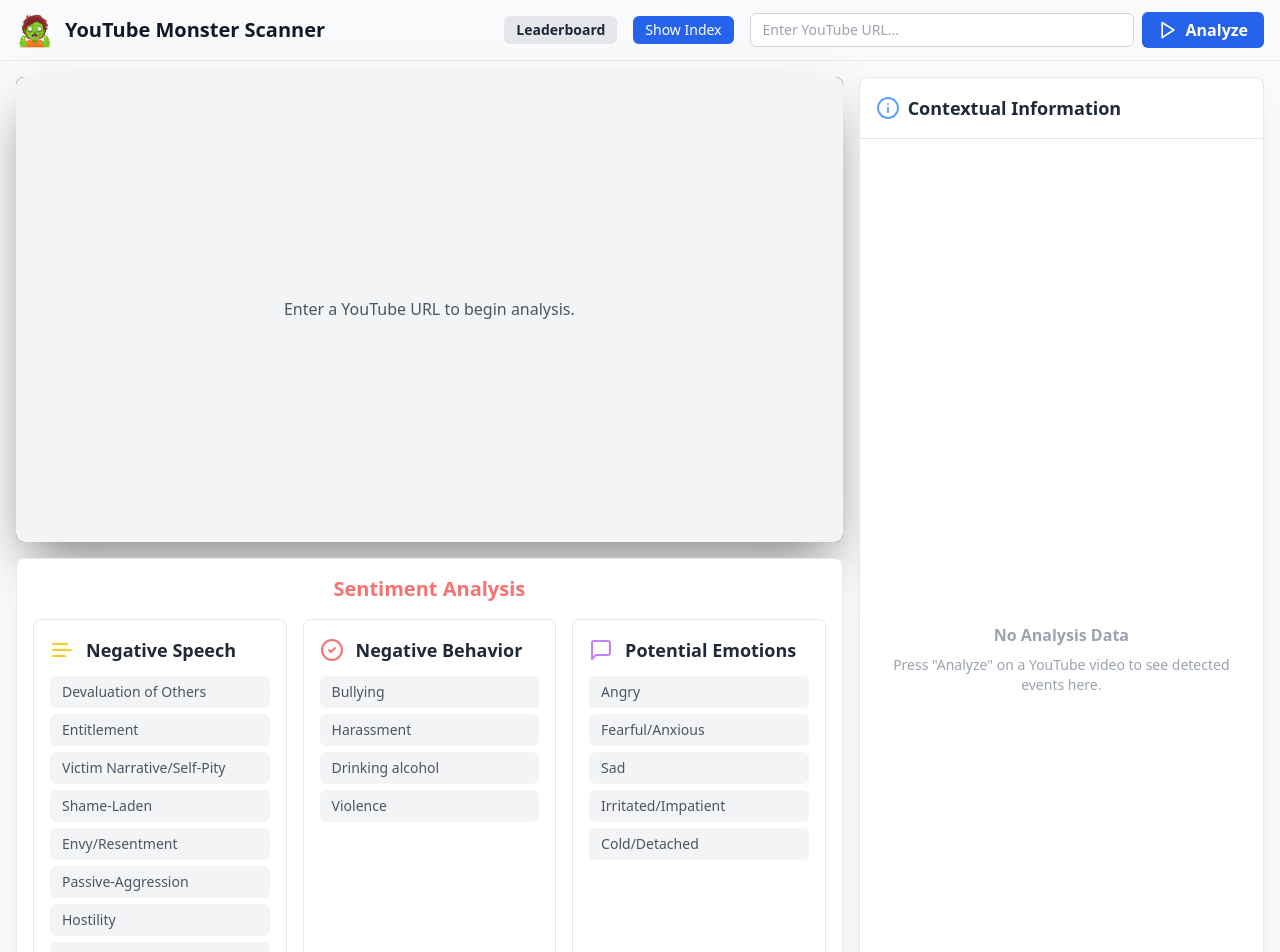
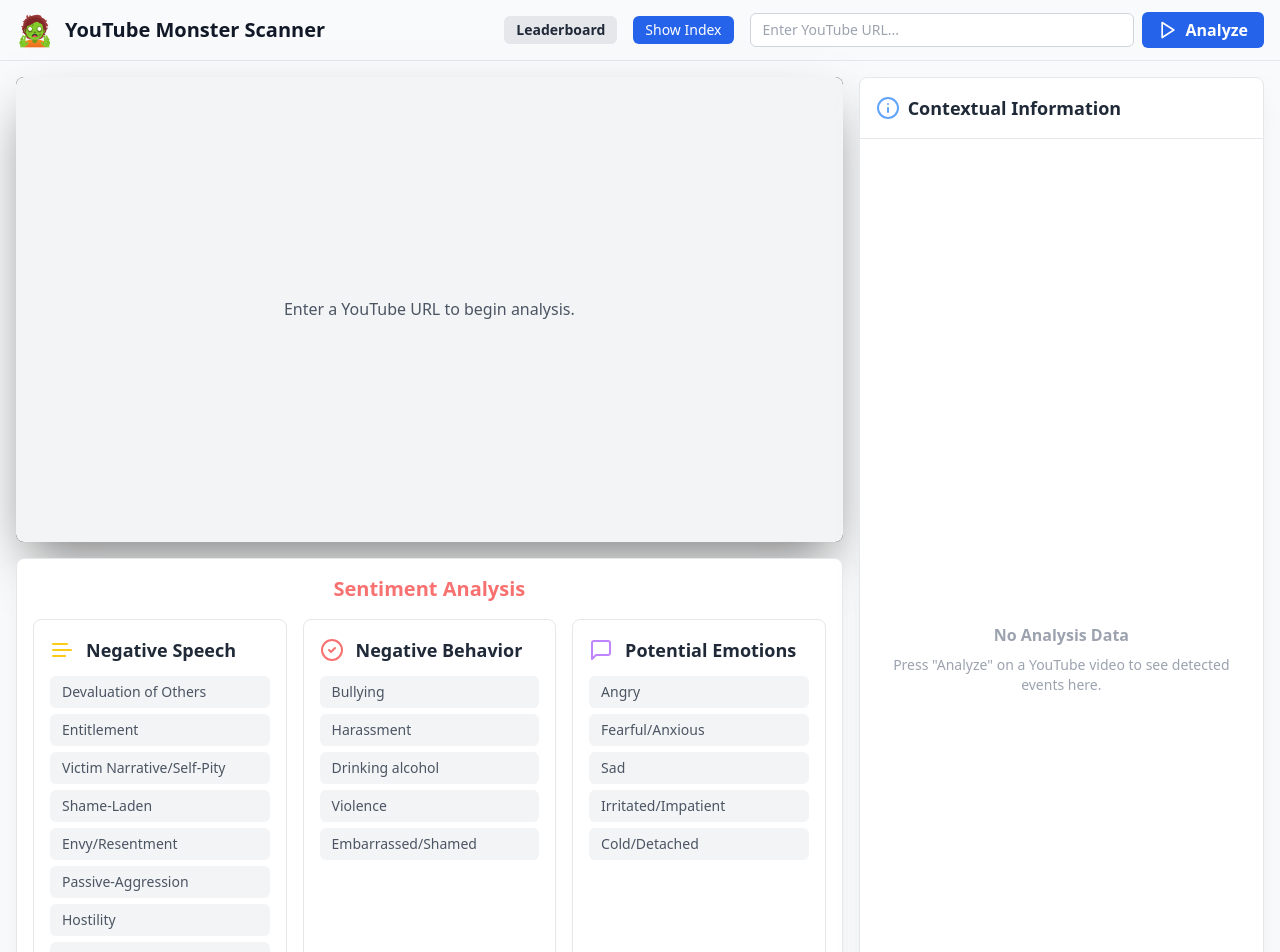
Before and after one commit to rleibovitch/Youtube-Monster, a React (Vite) app: page / in a window 1280 px wide. Shown: the top 952 px of the page. Built offline with nearby package versions, Linux system fonts and the light colour scheme; a web font is replaced by a local one.

Commit message:
Add Embarrassed/Shamed to Negative Behavior category with penalty 2

```diff
--- a/api/analyze.ts
+++ b/api/analyze.ts
@@ -30,6 +30,7 @@
   'Harassment',
   'Drinking alcohol',
   'Violence',
+  'Embarrassed/Shamed',
 ];
 
 const POTENTIAL_EMOTIONS_SUBCATEGORIES: string[] = [
--- a/constants.ts
+++ b/constants.ts
@@ -18,6 +18,7 @@
   'Harassment',
   'Drinking alcohol',
   'Violence',
+  'Embarrassed/Shamed',
 ];
 
 export const POTENTIAL_EMOTIONS_SUBCATEGORIES: string[] = [
@@ -47,6 +48,7 @@
   'Bullying': 3,
   'Drinking alcohol': 2,
   'Harassment': 4,
+  'Embarrassed/Shamed': 2,
 
   // Highest Impact
   'Hate Speech': 5,
```
